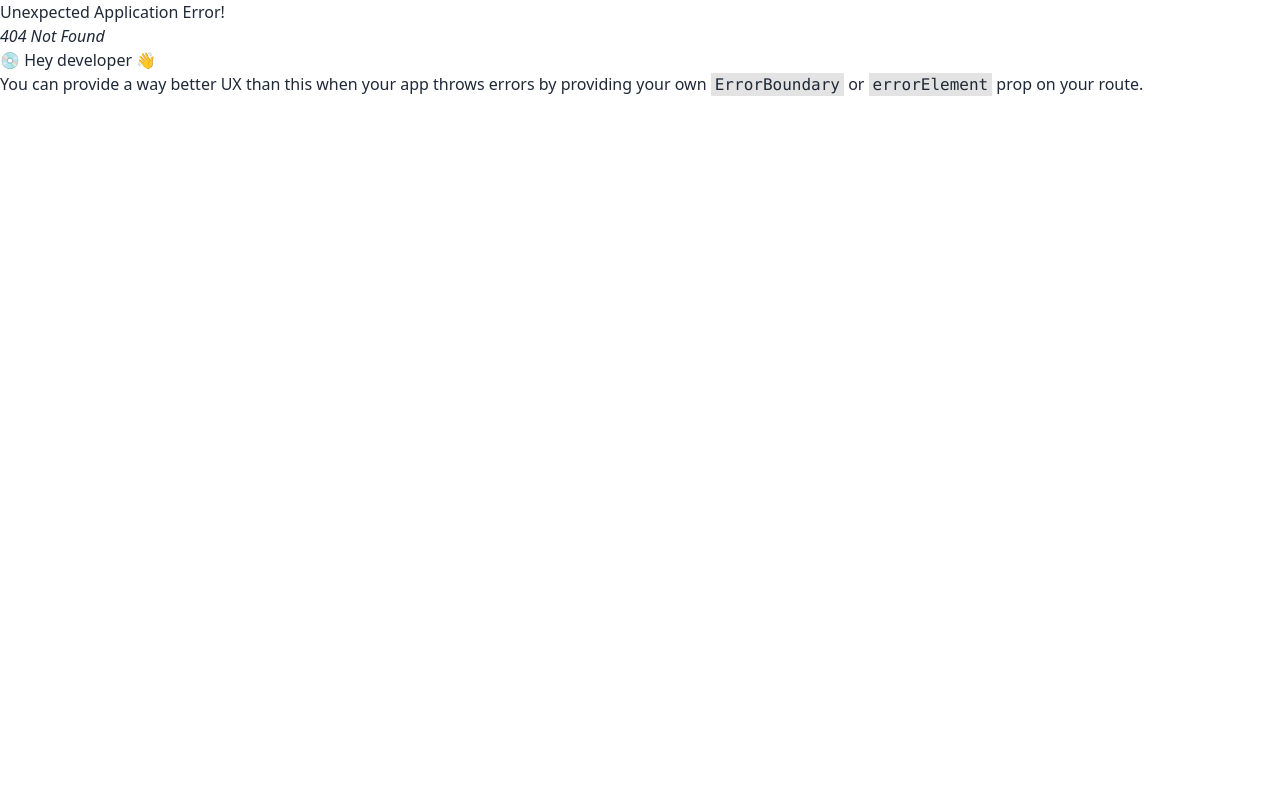
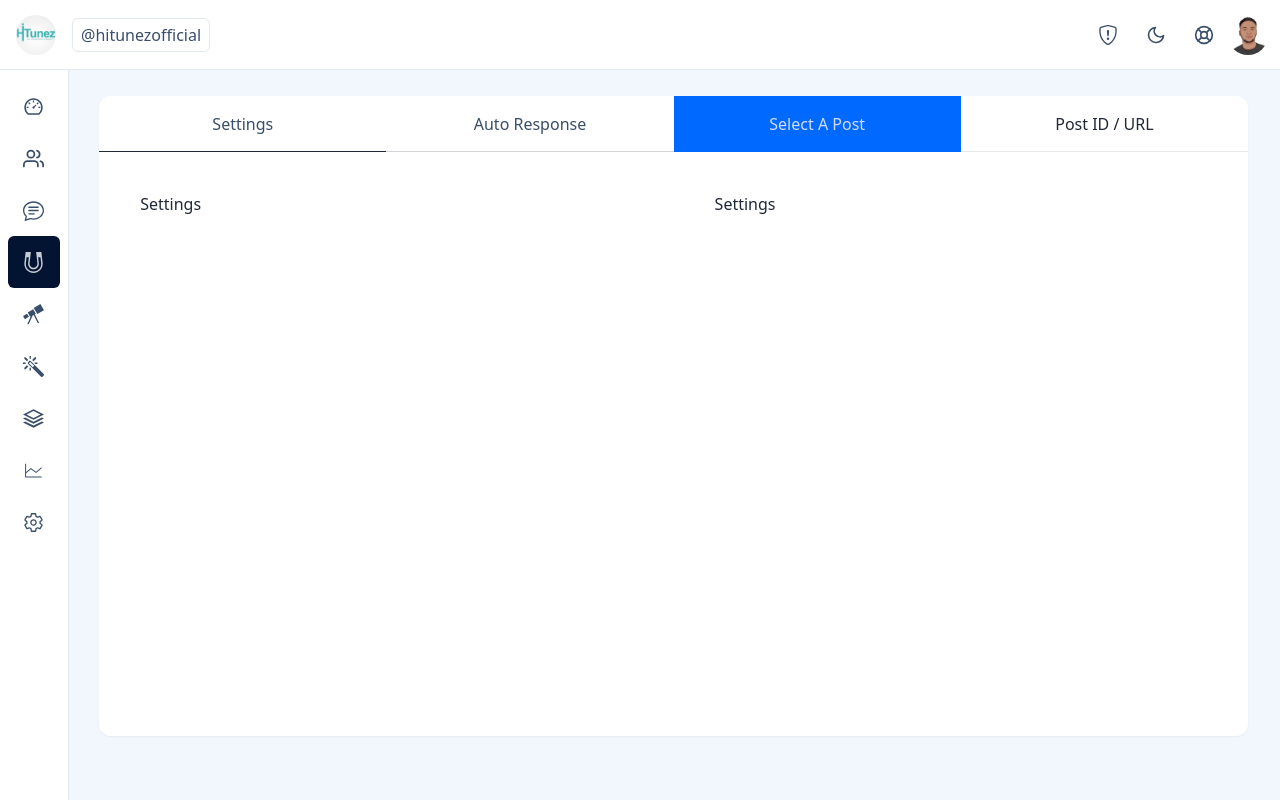
Before and after one commit to abiodun603/clepher-fe-phase-2, a React (Vite) app: page /capture-tools/post-engagements/1/edit in a window 1280 px wide. Before the commit this address had no page. Built offline with nearby package versions, Linux system fonts and the light colour scheme.

Commit message:
feat: two ways side panel

```diff
--- a/src/layouts/sidebar/menu-link/menu-link.tsx
+++ b/src/layouts/sidebar/menu-link/menu-link.tsx
@@ -9,12 +9,14 @@ import { cn } from '@/lib/utils';
 
 const MenuLink = ({ icon: Icon, path  }: SidebarNavItemProps) => {
   const { pathname } = useLocation();
-
+  const segments = pathname.split('/');
+  const sanitizedPathname = `/${segments[1]}`;
+  console.log(sanitizedPathname)
   return (
     <Link
       to={path}
       className={cn(`h-[52px] w-[52px] text-n500 flex items-center justify-center hover:bg-p100 hover:bg-n500/20 hover:rounded-md`, {
-        'text-n200  bg-n900 rounded-md' : pathname === path ,
+        'text-n200  bg-n900 rounded-md' : sanitizedPathname === path ,
       })}
     >
       <Icon size={21} className=' ' />
--- a/src/main.tsx
+++ b/src/main.tsx
@@ -14,6 +14,7 @@ import CaptureTools from './pages/capture-tools/capture-tools.tsx'
 // ** Store
 import { Provider } from 'react-redux'
 import store from './store/index.ts'
+import EditPostManagements from './pages/capture-tools/components/EditPostManagements.tsx'
 
 
 const router = createBrowserRouter([
@@ -25,6 +26,10 @@ const router = createBrowserRouter([
         path: "capture-tools",
         element: <CaptureTools />,
       },
+      {
+        path: "capture-tools/post-engagements/:id/edit",
+        element: <EditPostManagements />,
+      },
     ],
   },
 ]);
--- /dev/null
+++ b/src/pages/capture-tools/components/EditPostManagements.tsx
@@ -0,0 +1,35 @@
+import React from 'react'
+
+const EditPostManagements = () => {
+  return (
+    <>
+     <div className="grid grid-cols-2 w-full h-[80vh] bg-white shadow-sm rounded-xl">
+        <div className=''>
+          <div role="tablist" className="tabs ">
+            <div className='w-full grid grid-cols-2 tabs-bordered'>
+              <input type="radio" name="my_tabs_1" role="tab" className="tab w-full text-n500" aria-label="Settings"checked />
+              <div role="tabpanel" className="tab-content p-10 w-full ">Settings</div>
+
+              <input type="radio" name="my_tabs_1" role="tab" className="tab w-full text-n500" aria-label="Auto Response" />
+              <div role="tabpanel" className="tab-content p-10">Auto Response</div>
+            </div>
+          </div>
+        </div>
+        <div>
+          <div role="tablist" className="tabs bg-transparent">
+            <div className='w-full grid grid-cols-2 tabs-boxed bg-transparent p-0 m-0'>
+              <input type="radio" name="my_tabs_2" role="tabs" className="tab w-full" aria-label="Select A Post" checked />
+              <div role="tabpanel" className="tab-content p-10 w-full">Settings</div>
+
+              <input type="radio" name="my_tabs_2" role="tabs" className="tab w-full" aria-label="Post ID / URL"  />
+              <div role="tabpanel" className="tab-content p-10">Auto Response</div>
+            </div>
+          </div>
+        </div>
+      </div>
+
+    </>
+  )
+}
+
+export default EditPostManagements
--- a/src/styles/globals.css
+++ b/src/styles/globals.css
@@ -16,6 +16,41 @@ body {
   min-width: 320px;
   min-height: 100vh;
 }
+
+.tab {
+  position: relative;
+  grid-row-start: 1;
+  display: inline-flex;
+  height: 3.5rem;
+  appearance: none;
+  flex-wrap: wrap;
+  align-items: center;
+  justify-content: center;
+  text-align: center;
+  font-size: 1rem;
+  line-height: 1.25rem;
+  line-height: 2;
+  font-weight: 400;
+}
+
+.tabs-boxed > .tab{
+  border-color: "#D3D4D7";
+  border-bottom-width: 1px;
+}
+
+.tabs-boxed :is(.tab-active, [aria-selected="true"]):not(.tab-disabled):not([disabled]),
+.tabs-boxed :is(input:checked) {
+ padding: 0;
+ margin: 0;
+ border-radius: 0;
+ background-color: #0069FF;
+ border: none;
+}
+
+.tabs-bordered > .tab {
+  border-bottom-width: 1px;
+}
+
 
 @layer base {
   body {
--- a/src/type/type.ts
+++ b/src/type/type.ts
@@ -1,6 +1,7 @@
 export interface Post {
   _id: string;
   name: string;
+  image: string;
   engaged: string;
   Acquired: number;
   Conversion: number;
--- a/src/view/capture-tools/post-management/table/columns.tsx
+++ b/src/view/capture-tools/post-management/table/columns.tsx
@@ -82,12 +82,19 @@ export const columns: ColumnDef<Post>[] = [
   },
   {
     id: "name",
-    accessorKey: "name",
+    accessorKey: "engaged",
     header: "Name",
     cell: ({ row }) => {
       const postData = row.original
       const name: string = postData.name || ""
+      const image = postData.image || ""
       return <div className="flex items-center space-x-4">
+        <img
+          src={image}
+          alt={name}
+          width={18}
+          height={18}
+     />
         <p>{name}</p>
       </div>
     },
@@ -103,41 +110,32 @@ export const columns: ColumnDef<Post>[] = [
   {
     accessorKey: "Conversion",
     header: "Conversion",
-    cell: ({ row }) => {
-      const postData = row.original
-      const Conversion = postData.Conversion || ""
+    // cell: ({ row }) => {
+    //   const postData = row.original
+    //   const Conversion = postData.Conversion || ""
 
-      return <div className="flex items-center space-x-4">
-        <div className="flex items-center justify-center body-three text-n900  capitalize">{Conversion || "---"}</div>
-      </div>
-    },
+    //   return <div className="flex items-center space-x-4">
+    //     <div className="flex items-center justify-center body-three text-n900  capitalize">{Conversion || "---"}</div>
+    //   </div>
+    // },
   },
   {
     id: "actions",
-    header: () => <div className="">
-      <Button variant="ghost" className="h-8 w-8 p-0">
-        <span className="sr-only">Open menu</span>
-        <CgMoreVertical className="h-4 w-4  text-xl text-n700"  size={60}/>
-      </Button>
-    </div>,
+    header: "Action",
     cell: ({ row }) => {
-      const postData = row.original
+      const id = row.original._id
       return (
-        <DropdownMenu>
-          <DropdownMenuTrigger asChild>
-            <Button variant="ghost" className="h-8 w-8 p-0">
-              <span className="sr-only">Action</span>
-            </Button>
-          </DropdownMenuTrigger>
-          <DropdownMenuContent align="end" className="bg-white">
-            <DropdownMenuLabel>Actions</DropdownMenuLabel>
-            <DropdownMenuSeparator />
-            <Link to={`/dashboard/employees/details/${postData?._id}`}>
-              <DropdownMenuItem >Edit</DropdownMenuItem>
-            </Link>
-            <DropdownMenuItem>Delete</DropdownMenuItem>
-          </DropdownMenuContent>
-        </DropdownMenu>
+        <div className="dropdown dropdown-end">
+          <Button variant="outline" className="h-6 border border-n500 ">
+            <span className="text-n500">Action</span>
+          </Button>
+          <ul className="dropdown-content z-[1] menu p-2 shadow text-n500
+           rounded-box w-24 bg-white">
+            <li><Link to={`/capture-tools/post-engagements/${id}/edit`} className="text-n500">Edit</Link></li>
+            <li><a className="text-n500">Rename</a></li>
+            <li><a className="text-n500">Delete</a></li>
+          </ul>
+        </div>
       )
     },
   },
--- a/src/view/capture-tools/post-management/table/data-table.tsx
+++ b/src/view/capture-tools/post-management/table/data-table.tsx
@@ -14,8 +14,7 @@ import {
 
 // ** Icons
 import { ChevronLeftIcon, Search, ChevronRightIcon, ChevronsLeft, ChevronsRight } from "lucide-react"
-import { IoMdArrowDropdown } from "react-icons/io";
-
+import { IoMdArrowDropdown, IoMdFastforward } from "react-icons/io";
 // ** Component
 import {
   Table,
@@ -105,10 +104,10 @@ export function DataTable<TData, TValue>({
                 <TableRow
                   key={row.id}
                   data-state={row.getIsSelected() && "selected"}
-                  className="p-0"
+                  className=""
                 >
                   {row.getVisibleCells().map((cell) => (
-                    <TableCell key={cell.id}>
+                    <TableCell key={cell.id} className="py-2">
                       {flexRender(cell.column.columnDef.cell, cell.getContext())}
                     </TableCell>
                   ))}
@@ -128,47 +127,46 @@ export function DataTable<TData, TValue>({
         <div className="flex items-center space-x-2">
           <Button
             variant="outline"
-            className="hidden h-8 w-8 p-0 lg:flex"
+            className="hidden h-8 w-8 p-0 lg:flex rounded-full bg-b300 disabled:opacity-50 group disabled:bg-n100 dark:disabled:bg-n100 hover:bg-blue-700"
             onClick={() => table.setPageIndex(0)}
             disabled={!table.getCanPreviousPage()}
           >
             <span className="sr-only">Go to first page</span>
-            <ChevronsLeft className="h-4 w-4" />
+            <IoMdFastforward  className="rotate-180 h-4 w-4 text-n300 disabled:text-n500 group-disabled:text-n500/70" />
           </Button>
           <Button
             variant="outline"
-            className="h-8 w-8 p-0"
+            className="h-8 w-8 p-0 rounded-full bg-b300 disabled:bg-n100 hover:bg-blue-700 group"
             onClick={() => table.previousPage()}
             disabled={!table.getCanPreviousPage()}
           >
             <span className="sr-only">Go to previous page</span>
-            <ChevronLeftIcon className="h-4 w-4" />
+            <ChevronLeftIcon className="h-4 w-4 text-n300 group-disabled:text-n500/70" />
           </Button>
           <Button
             variant="outline"
-            className="h-8 w-8 p-0"
+            className="h-8 w-8 p-0 rounded-full bg-b300 disabled:bg-n100 hover:bg-blue-700 group"
             onClick={() => table.nextPage()}
             disabled={!table.getCanNextPage()}
           >
             <span className="sr-only">Go to next page</span>
-            <ChevronRightIcon className="h-4 w-4" />
+            <ChevronRightIcon className="h-4 w-4 text-n300 group-disabled:text-n500/70" />
           </Button>
           <Button
             variant="outline"
-            className="hidden h-8 w-8 p-0 lg:flex"
+            className="hidden h-8 w-8 p-0 lg:flex rounded-full bg-b300 disabled:bg-n100 hover:bg-blue-700 group"
             onClick={() => table.setPageIndex(table.getPageCount() - 1)}
             disabled={!table.getCanNextPage()}
           >
             <span className="sr-only">Go to last page</span>
-            <ChevronsRight className="h-4 w-4" />
+            <IoMdFastforward className="h-4 w-4 text-n300 group-disabled:text-n500/70" />
           </Button>
         </div>
-        <div className="flex w-[100px] items-center justify-center text-sm font-medium">
-          Page {table.getState().pagination.pageIndex + 1} of{" "}
-          {table.getPageCount()}
+        <div className="flex space-x-1 w-[100px] items-center justify-center text-sm font-medium">
+          <span>Page</span> <span className="font-bold">{" "}{table.getState().pagination.pageIndex + 1}</span> <span> of </span>{" "}<p className="font-bold">{`${" "} ${table.getPageCount()}`}</p>
         </div>
         <span className="flex items-center gap-1">
-          Go to page:
+          <span className="-mt-2">.</span> Go to page:
           <input
             type="number"
             defaultValue={table.getState().pagination.pageIndex + 1}
@@ -176,7 +174,7 @@ export function DataTable<TData, TValue>({
               const page = e.target.value ? Number(e.target.value) - 1 : 0;
               table.setPageIndex(page);
             }}
-            className="border p-1 rounded w-16 bg-transparent"
+            className="border p-1 rounded-md w-16 bg-white"
           />
         </span>
       </div>
--- a/tailwind.config.js
+++ b/tailwind.config.js
@@ -18,9 +18,12 @@ module.exports = {
     },
     extend: {
       colors: {
+        n100: '#C1CAD5',
         n200: '#C5CBD3',
+        n300: '#CEE4FF',
         n500: '#394E6A',
         n900: '#021431',
+        b300: '#0069FF',
       },
       keyframes: {
         'accordion-down': {
```
